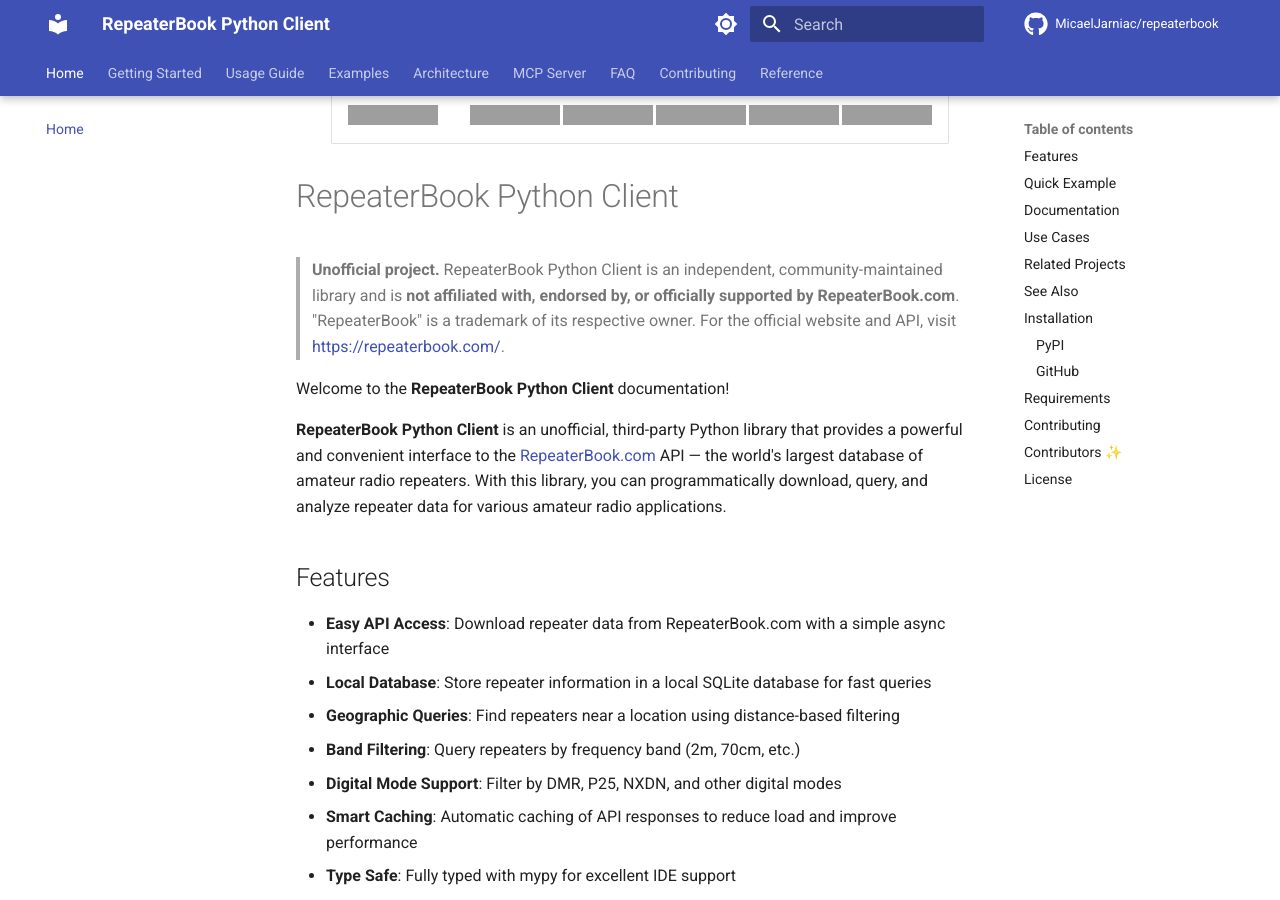
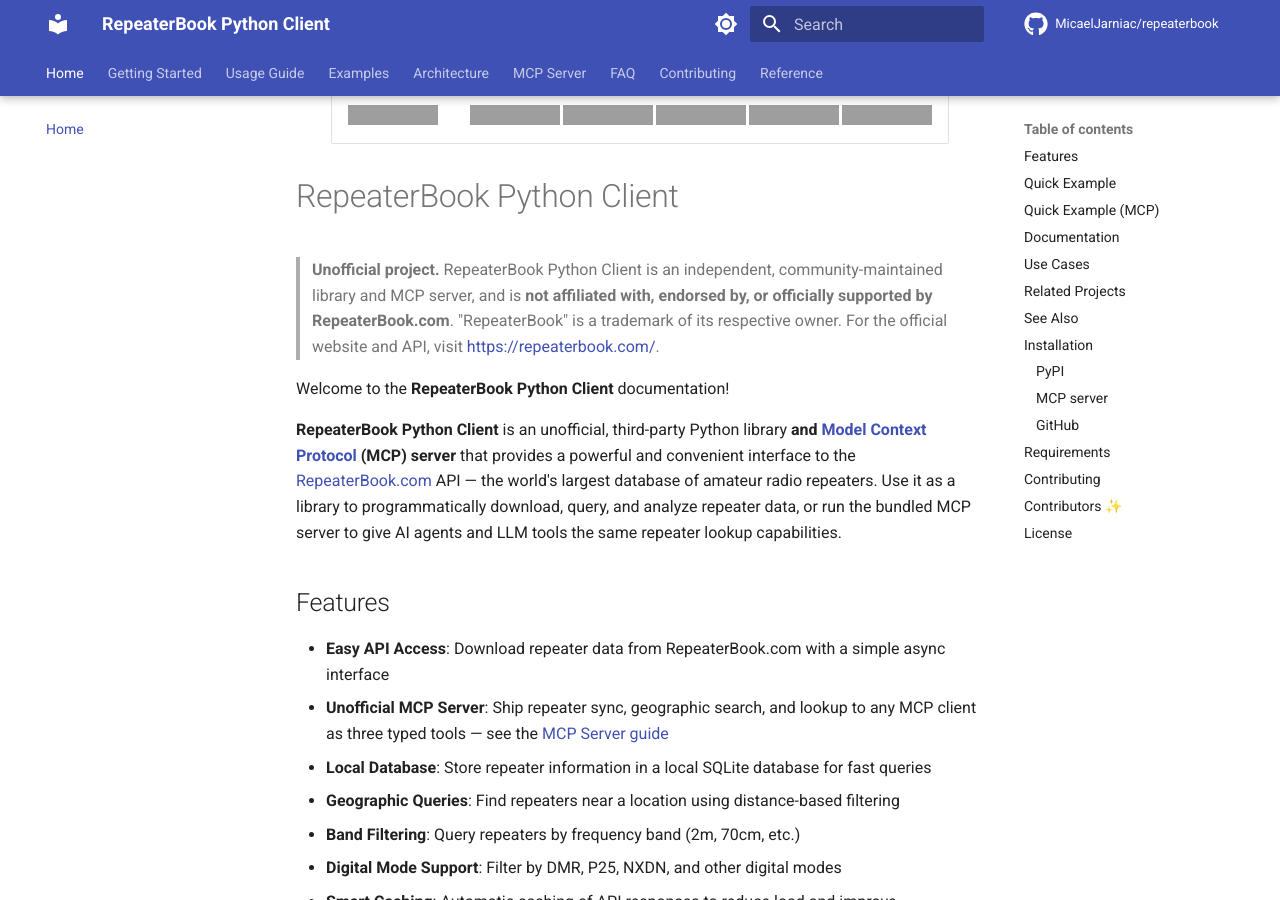
Before and after one commit to MicaelJarniac/repeaterbook, an MkDocs documentation site: the page built from docs/README.md, in a window 1280 px wide and 900 px high, scrolled down 397 px, cut to the strip 0-900 px from the top of the window. Built offline with MkDocs 1.6.1 and Material for MkDocs 9.7.7, drawn with Linux system fonts in a browser that asks for light colours; comment, search, counter and statistics services are not loaded; the version menu is left out; some of the changed text lies outside the part shown; grey boxes are pictures that could not be loaded.

Commit message:
fix(meta): surface the MCP server in project metadata and correct stale claims
The MCP server has shipped since ad1021a — three tools, a documented wire
contract, and a `repeaterbook-mcp` console script behind the `mcp` extra —
but it was invisible from every discovery surface. The README never said
"MCP", the package description called this a client only, and there were no
keywords at all, so neither PyPI search nor the GitHub About section gave
any hint the server exists. Only docs/mcp.md and the mkdocs nav mentioned it.

Reposition the project as what it already is: an unofficial library *and* an
unofficial MCP server. The non-affiliation wording is retained everywhere it
appeared, and extended to cover the server rather than just the library —
the disclaimer now reads "library and MCP server", so the added prominence
doesn't imply RepeaterBook.com endorses the integration.

README gains an MCP feature bullet, a Quick Example (MCP) section carrying
the same uvx-based client config as docs/mcp.md, an install subsection, an
entry in the documentation list (previously in the mkdocs nav but missing
from the page), and an AI-agent use case. The description in pyproject.toml,
mkdocs.yml, and .cruft.json is updated in lockstep; .cruft.json is included
for the reason given in a3274dd, to stop a future cruft update reverting it.

Also correct metadata that had drifted:

- README and getting-started both advertised "Python 3.10 or higher" while
  requires-python has been >=3.11. That one is a real defect: it pointed
  3.10 users at an install that cannot resolve.
- Development Status was still 1 - Planning for a published 0.8.2 package;
  now 4 - Beta.
- Added per-minor Python classifiers for 3.11-3.14 to match .python-versions
  and the CI matrix, plus Topic and Intended Audience classifiers. All
  classifier strings were validated against trove-classifiers, since an
  invalid one is a hard upload rejection.
- The README dependency list omitted attrs, pydantic, anyio, and yarl.

Verified by building the wheel and reading back the rendered METADATA, and
with twine check on both artifacts; mkdocs build --strict reports the same
16 pre-existing warnings as before.

````diff
--- a/docs/README.md
+++ b/docs/README.md
@@ -76,15 +76,16 @@
 
 # RepeaterBook Python Client
 
-> **Unofficial project.** RepeaterBook Python Client is an independent, community-maintained library and is **not affiliated with, endorsed by, or officially supported by RepeaterBook.com**. "RepeaterBook" is a trademark of its respective owner. For the official website and API, visit <https://repeaterbook.com/>.
+> **Unofficial project.** RepeaterBook Python Client is an independent, community-maintained library and MCP server, and is **not affiliated with, endorsed by, or officially supported by RepeaterBook.com**. "RepeaterBook" is a trademark of its respective owner. For the official website and API, visit <https://repeaterbook.com/>.
 
 Welcome to the **RepeaterBook Python Client** documentation!
 
-**RepeaterBook Python Client** is an unofficial, third-party Python library that provides a powerful and convenient interface to the [RepeaterBook.com](https://repeaterbook.com/) API — the world's largest database of amateur radio repeaters. With this library, you can programmatically download, query, and analyze repeater data for various amateur radio applications.
+**RepeaterBook Python Client** is an unofficial, third-party Python library **and [Model Context Protocol](https://modelcontextprotocol.io) (MCP) server** that provides a powerful and convenient interface to the [RepeaterBook.com](https://repeaterbook.com/) API — the world's largest database of amateur radio repeaters. Use it as a library to programmatically download, query, and analyze repeater data, or run the bundled MCP server to give AI agents and LLM tools the same repeater lookup capabilities.
 
 ## Features
 
 - **Easy API Access**: Download repeater data from RepeaterBook.com with a simple async interface
+- **Unofficial MCP Server**: Ship repeater sync, geographic search, and lookup to any MCP client as three typed tools — see the [MCP Server guide](mcp.md)
 - **Local Database**: Store repeater information in a local SQLite database for fast queries
 - **Geographic Queries**: Find repeaters near a location using distance-based filtering
 - **Band Filtering**: Query repeaters by frequency band (2m, 70cm, etc.)
@@ -139,10 +140,38 @@
 asyncio.run(find_nearby_repeaters())
 ```
 
+## Quick Example (MCP)
+
+Prefer to drive RepeaterBook from an AI agent? The unofficial MCP server ships as
+the `repeaterbook-mcp` console script behind the `mcp` extra. Point your MCP
+client at `uvx` and nothing needs installing up front:
+
+```json
+{
+  "mcpServers": {
+    "repeaterbook": {
+      "command": "uvx",
+      "args": ["--from", "repeaterbook[mcp]", "repeaterbook-mcp"],
+      "env": {
+        "REPEATERBOOK_WORKING_DIR": "~/.repeaterbook",
+        "REPEATERBOOK_APP_CONTACT": "you@example.com",
+        "REPEATERBOOK_APP_TOKEN": "rbuapp_..."
+      }
+    }
+  }
+}
+```
+
+That exposes three tools — `sync_repeaters`, `search_repeaters`, and
+`get_repeater` — returning a stable, source-agnostic repeater spec. See the
+**[MCP Server guide](mcp.md)** for the full tool reference, filter vocabulary,
+and configuration options.
+
 ## Documentation
 
 - **[Getting Started](getting-started.md)** - Tutorial for beginners
 - **[Usage Guide](usage.md)** - Comprehensive usage examples
+- **[MCP Server](mcp.md)** - Run the unofficial MCP server for AI agents
 - **[Examples](examples.md)** - Real-world use cases
 - **[Architecture](architecture.md)** - Understanding the internals
 - **[API Reference](api.md)** - Complete API documentation
@@ -154,6 +183,7 @@
 
 ## Use Cases
 
+- **AI Agents & Assistants**: Let an LLM look up repeaters conversationally over MCP
 - **Trip Planning**: Find repeaters along travel routes
 - **Emergency Communications**: Identify emergency-capable repeaters
 - **Radio Programming**: Generate codeplugs for DMR and other digital radios
@@ -190,6 +220,23 @@
 poetry add repeaterbook
 ```
 
+### MCP server
+
+The MCP server lives behind the `mcp` extra. Most MCP clients should invoke it
+via `uvx`, with no install step at all:
+
+```bash
+# Run on demand, no install (what MCP clients should use)
+uvx --from "repeaterbook[mcp]" repeaterbook-mcp
+
+# Or install it persistently
+uv tool install "repeaterbook[mcp]"
+
+# Or add it as a project dependency
+uv add "repeaterbook[mcp]"
+pip install "repeaterbook[mcp]"
+```
+
 ### GitHub
 
 You can also install the latest version of the code directly from GitHub:
@@ -207,14 +254,19 @@
 
 ## Requirements
 
-- Python 3.10 or higher
+- Python 3.11 or higher
 - Dependencies are automatically installed:
   - aiohttp - Async HTTP client
+  - anyio - Async compatibility layer
+  - attrs - Immutable config classes
+  - haversine - Distance calculations
+  - loguru - Structured logging
+  - pycountry - Country/region codes
+  - pydantic - Data validation
   - sqlmodel - SQL ORM with type safety
-  - haversine - Distance calculations
-  - pycountry - Country/region codes
-  - loguru - Structured logging
   - tqdm - Progress bars
+  - yarl - URL handling
+- The optional `mcp` extra additionally installs `fastmcp` and `pydantic-settings`
 
 ## Contributing
 Pull requests are welcome. For major changes, please open an issue first to discuss what you would like to change.
--- a/mkdocs.yml
+++ b/mkdocs.yml
@@ -1,5 +1,5 @@
 site_name: "RepeaterBook Python Client"
-site_description: "Unofficial third-party Python client for the RepeaterBook.com API."
+site_description: "Unofficial third-party Python client and MCP server for the RepeaterBook.com API."
 site_url: "https://repeaterbook.readthedocs.io"
 repo_url: "https://github.com/MicaelJarniac/repeaterbook"
 repo_name: "MicaelJarniac/repeaterbook"
````
Also changed, not shown: docs/getting-started.md (+1 -1 lines), pyproject.toml (+22 -2 lines), .cruft.json.
